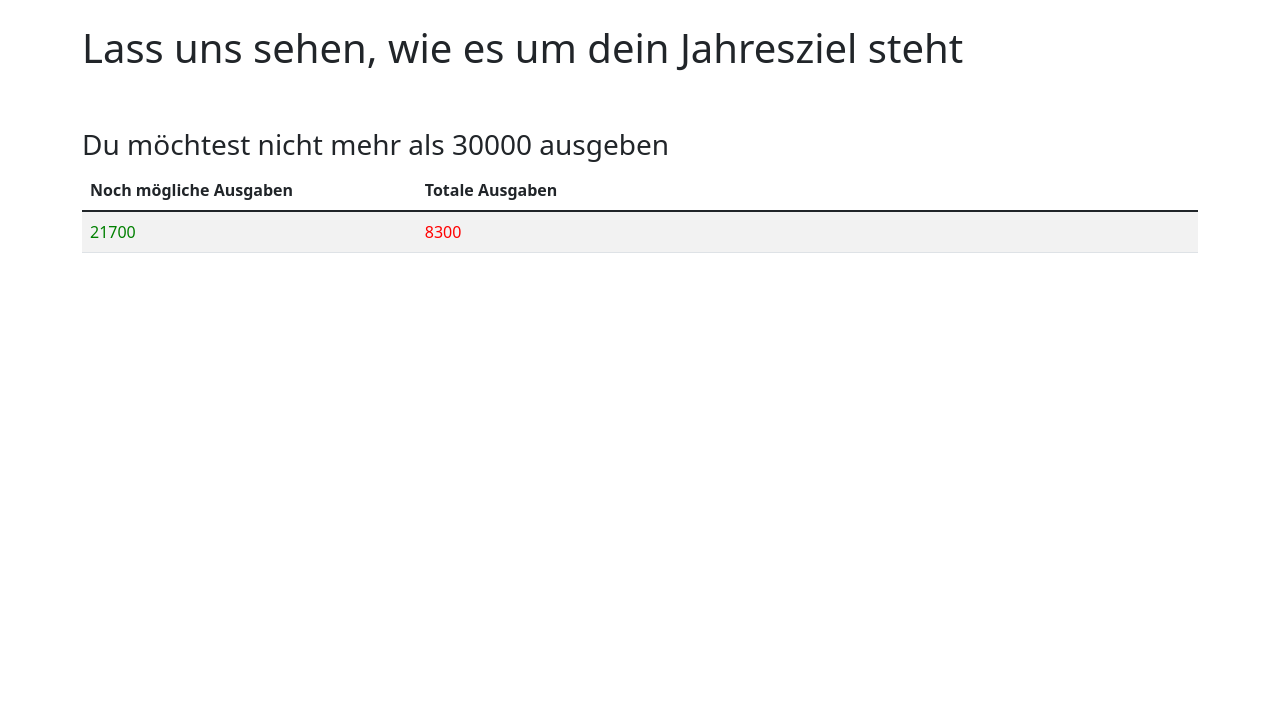
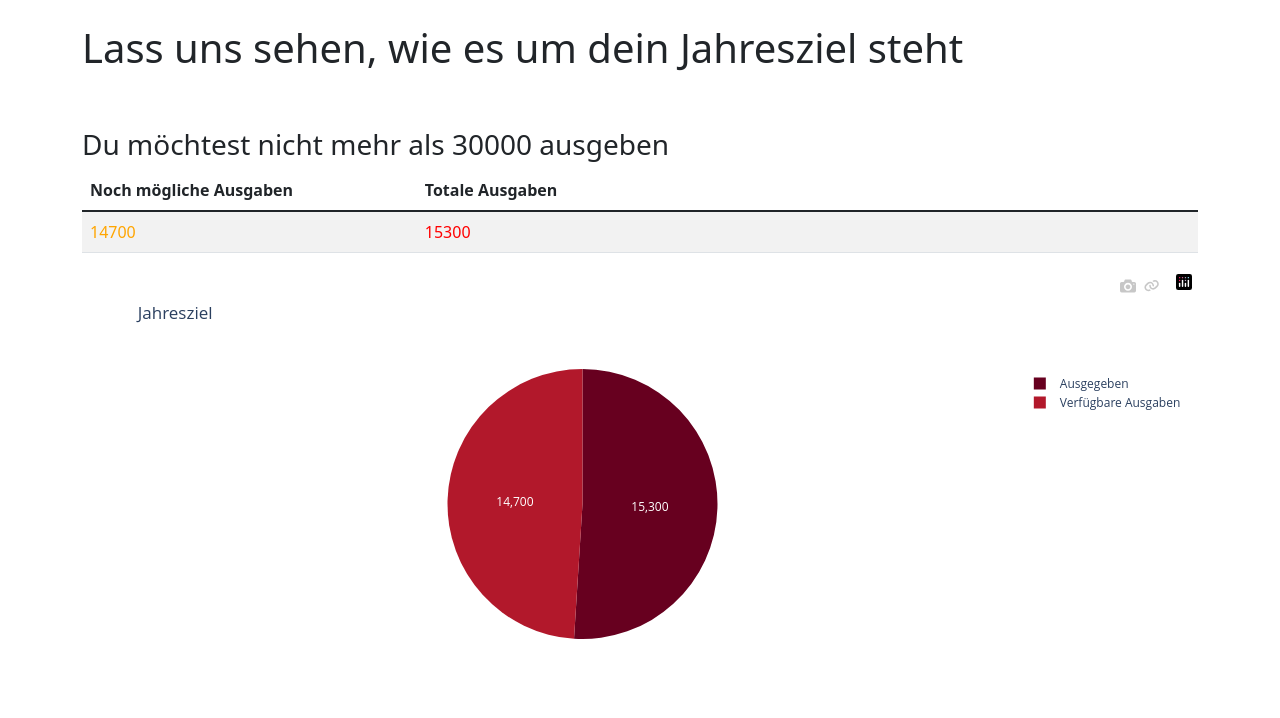
Before and after one commit to joahlenzo/joahlenzo, a Flask app: page /jahresziel in a window 1280 px wide. Shown: the part 56-774 px from the top of the page. Run offline with Flask 2, Linux system fonts and the light colour scheme.

Commit message:
Visualisierung gemacht für Jahresziel

```diff
--- a/Datenbankabfrage.py
+++ b/Datenbankabfrage.py
@@ -30,22 +30,3 @@ def eingabe_laden():
         datei_inhalt = []
 
     return datei_inhalt
-
-def viz():
-    kategorie, summe = Datenbankabfrage.eingabe_laden()
-    fig = px.bar(x=kategorie, y=summe)
-    fig.update_layout(
-        title="Totale Ausgaben pro Kategorien",
-        xaxis_title="Kategorie",
-        yaxis_title="Ausgaben")
-    div = plot(fig, output_type="div")
-    return div
-
-def stats():
-    list_x = []
-    list_y = []
-    daten=eingabe_laden()
-    for element in daten:
-        list_x.append(element["modul-name"])
-        list_y.append(int(element["credits"]))
-    return list_x, list_y
--- a/datenbank.json
+++ b/datenbank.json
@@ -83,5 +83,35 @@
       "Ausgaben": -5000,
       "Kategorie": "Ausbildung",
       "Datum": "2022-06-08"
+   },
+   {
+      "Ausgaben": 3000,
+      "Kategorie": "Unkategorisiert",
+      "Datum": "2022-06-24"
+   },
+   {
+      "Ausgaben": -300,
+      "Kategorie": "Wohnen",
+      "Datum": "2022-06-23"
+   },
+   {
+      "Ausgaben": 3024,
+      "Kategorie": "Wohnen",
+      "Datum": "2022-06-16"
+   },
+   {
+      "Ausgaben": 876,
+      "Kategorie": "Ausbildung",
+      "Datum": "2022-06-16"
+   },
+   {
+      "Ausgaben": 200,
+      "Kategorie": "Ausbildung",
+      "Datum": "2022-06-11"
+   },
+   {
+      "Ausgaben": 200,
+      "Kategorie": "Ausgehen",
+      "Datum": "2022-06-02"
    }
 ]
--- a/main.py
+++ b/main.py
@@ -1,7 +1,10 @@
 from flask import Flask
 from flask import render_template
 from flask import request
-import Datenbankabfrage
+from Datenbankabfrage import eingabe_laden, speichern
+import plotly.express as px
+from plotly.offline import plot
+import plotly.graph_objects as go
 
 
 
@@ -10,24 +13,28 @@ app = Flask(__name__)
 
 @app.route("/", methods=["GET", "POST"])
 def index():
+    #todo: Klare Anzeige von Einnahmen und Ausgaben (mit Minus)
+    #todo: Wenn falsche Daten eingegeben werden - Fehler Meldung anzeigen
+
     # get = Inhalt von eingabe.html dem Client anzeigen
     if request.method.lower() == "get":
-        return render_template('index.html')
+        names = ['Bob', 'Cindy', 'Noah']
+        names.pop()
+        return render_template('index.html',test=names)
     # post = ausgefüllte Daten vom Formular von Client via url /eingabe erhalten
     if request.method.lower() == "post":
         input_ausgaben = int(request.form['Ausgaben'])
         input_kategorie = request.form["Kategorie"]
         input_datum = request.form["Datum"]
-
-        Datenbankabfrage.speichern(input_ausgaben,input_kategorie,input_datum) #Speicherung Daten
-
-
-        eingabe_gespeichert = "Dein Eintrag wurde erfolgreich gespeichert" #Nach Sendebutton anzeigen
-        return render_template("index.html", eingabe=eingabe_gespeichert)
+    #Speicherung Daten in JSON
+        speichern(input_ausgaben, input_kategorie, input_datum)
+    #Antwortsatz
+        eingabe_gespeichert = "Dein Eintrag wurde erfolgreich gespeichert"
+        return render_template("index.html", eingabe=eingabe_gespeichert) #Nach Sendebutton anzeigen
     return render_template("index.html")
 
 
-@app.route("/ausgaben",methods=["GET", "POST"])
+@app.route("/ausgaben", methods=["GET", "POST"])
 def ausgaben():
     # get = Inhalt der Finanzen.html wird angezeigt
     if request.method.lower() == "get":
@@ -38,7 +45,7 @@ def ausgaben():
         monat_filterung = request.form['Monat']
 
         # Daten filtern und zusammenzählen
-        daten_filtern = Datenbankabfrage.eingabe_laden()
+        daten_filtern = eingabe_laden()
         gefilterte_elemente = []
         summe = 0
         for liste_elemente in daten_filtern:
@@ -46,39 +53,62 @@ def ausgaben():
                 gefilterte_elemente.append(liste_elemente)
                 summe += liste_elemente["Ausgaben"]
             Aussagesatz = "Du hast im " + monat_filterung + "-ten Monat " + str(summe) + " SFR nur für die Kategorie " + kategorie_filter + " ausgegeben!"
-        return render_template("Ausgaben.html", liste_elemente=gefilterte_elemente, summe=summe, Kategorie=kategorie_filter, aussagesatz=Aussagesatz)
+        return render_template("Ausgaben.html", liste_elemente=gefilterte_elemente, summe=summe, Kategorie=kategorie_filter, Aussagesatz=Aussagesatz)
     return render_template("Ausgaben.html")
 
 
 @app.route("/finanzen")
 def finanzen():
-    daten_filtern = Datenbankabfrage.eingabe_laden()
+    #todo: Kommentare überall (Python & HTML)
+    daten_filtern = eingabe_laden()
     ausgaben_kategorie = {}
+    #Füllt das leere Dict dynamisch mit Kategorien und Ausgaben/Kategorie
     for elemente in daten_filtern:
         if elemente["Kategorie"] in ausgaben_kategorie:
             ausgaben_kategorie[elemente["Kategorie"]] += elemente["Ausgaben"]
         else:
             ausgaben_kategorie[elemente["Kategorie"]] = elemente["Ausgaben"]
-
+    #Erstellt Listen für Datenvisualsierung
     kategorien = list(ausgaben_kategorie.keys())
     summierte_ausgaben = list(ausgaben_kategorie.values())
-
-    return render_template("Finanzen.html", summen=ausgaben_kategorie, x=kategorien, y=summierte_ausgaben)
+    #Visualisierung mit Plotly
+    fig = px.bar(x=kategorien, y=summierte_ausgaben)
+    fig.update_layout(
+        title="Gesamte Ausgaben pro Kategorie",
+        xaxis_title="Kategorien",
+        yaxis_title="Ausgaben")
+    div = plot(fig, output_type="div")
+    return render_template("Finanzen.html", visualisierung=div)
 
 
 @app.route("/jahresziel")
 def jahresziel():
+    #todo: Jahresziel muss Usereingabe sein - ansonsten sinnlos
+    #todo: Flowchart / staticordner / Readme anpassen
+    #todo: CSS einbauen
     Jahresziel = 30000
     summe_ausgaben = 0
-    daten_zusammenzählen = Datenbankabfrage.eingabe_laden()
+    namenliste = ["Verfügbare Ausgaben", "Ausgegeben"]
+    summenliste = []
+    daten_zusammenzählen = eingabe_laden()
+
+
     for elemente in daten_zusammenzählen:
         summe_ausgaben += elemente["Ausgaben"]
         goal_jahresziel = Jahresziel - summe_ausgaben
-    return render_template("Jahresziel.html", summiert=summe_ausgaben, jahresziel=goal_jahresziel, jahresziel_ungerechnet=Jahresziel)
+    summenliste.append(goal_jahresziel)
+    summenliste.append(summe_ausgaben)
+
+    fig = px.pie(values=summenliste, names=namenliste, title="Jahresziel",
+                 color_discrete_sequence=px.colors.sequential.RdBu)
+    fig.update_traces(textposition="inside", textinfo="value")
+    div = plot(fig, output_type="div")
 
 
 
 
+    return render_template("Jahresziel.html", summiert=summe_ausgaben, jahresziel=goal_jahresziel, jahresziel_ungerechnet=Jahresziel, visualisierung=div)
+
 
 if __name__ == "__main__":
     app.run(debug=True, port=5000)
--- a/templates/Finanzen.html
+++ b/templates/Finanzen.html
@@ -11,10 +11,9 @@
 <body>
 
 </br>
-{{summen}}
+{{visualisierung|safe}}
 </br>
-{{x}}
-{{y}}
+
 </body>
 {% endblock %}
 </html>
--- a/templates/Jahresziel.html
+++ b/templates/Jahresziel.html
@@ -36,6 +36,7 @@
 
     </table>
 </div>
+{{visualisierung|safe}}
 </body>
 {% endblock %}
 </html>
--- a/templates/index.html
+++ b/templates/index.html
@@ -33,8 +33,8 @@
     <input type="date" name="Datum" value="<?php echo date('Y-m-d'); ?>">
     <button type="submit">Senden</button>
     {{eingabe}}
-
 </form>
+        {{test}}
 </body>
 {% endblock %}
 </html>
```
